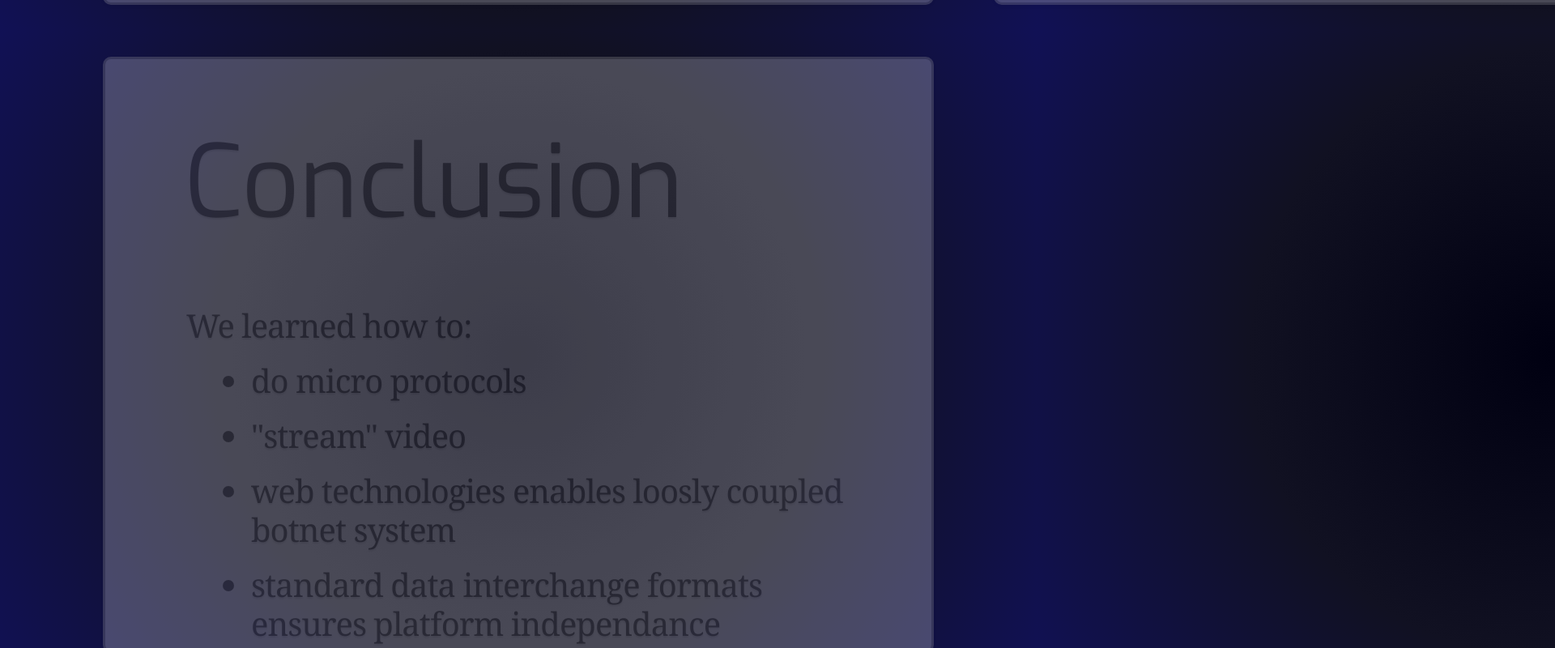
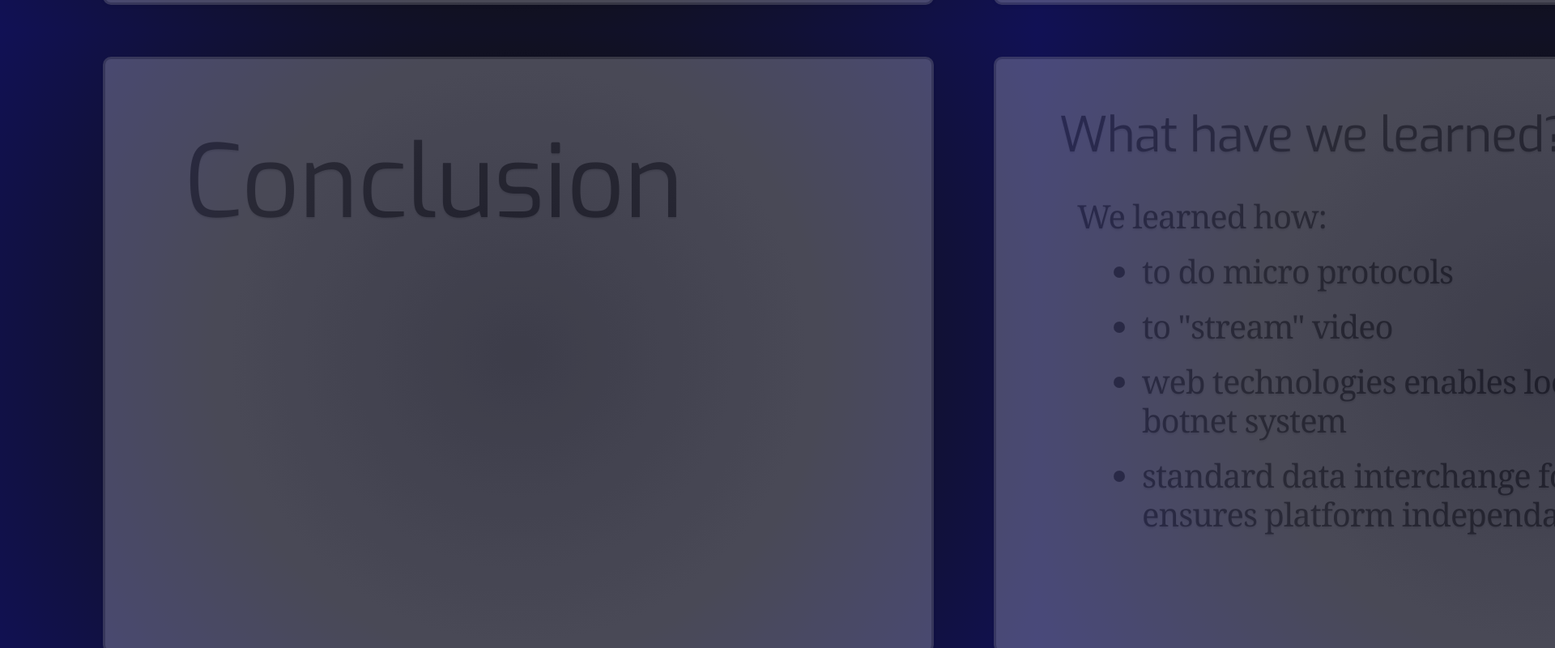
Before and after one commit to ysangkok/androidprak, a plain HTML site: page android-present/present.html in a window 1280 px wide. Shown: the part 3962-4762 px from the top of the page at 81% size, 1920 px wide, since content can reach past the window. Drawn offline with Linux system fonts and the light colour scheme; a web font is replaced by a local one.

Commit message:
conclusion

```diff
--- a/android-present/present.html
+++ b/android-present/present.html
@@ -180,7 +180,8 @@ android.permission.READ_SMS\n\
 [{},"Video decoding performance","<ul><li>Pretty poor, even with the C implementation<li>Not a real bottleneck, network is (≈500 kB/frame)</ul>"],
 [{newline:true},"Controller Interface"],
 [{},"Channels","<dl><dt>UI Websocket (only one)<dd>For real time updates from botnet:<ul><li>Receives new phone metadata<li>Receives SMS'es, location updates, calls/hangups</li></ul></dd><dt>Camera websocket (one per phone)<dd>Receives camera frames</dl>"],
-[{newline:true},"Conclusion","We learned how to:<ul><li>do micro protocols<li>&quot;stream&quot; video<li>web technologies enables loosly coupled botnet system<li>standard data interchange formats ensures platform independance</ul>"],
+[{newline:true},"Conclusion"],
+[{},"What have we learned?","We learned how:<ul><li>to do micro protocols<li>to &quot;stream&quot; video<li>web technologies enables loosly coupled botnet system<li>standard data interchange formats ensures platform independance</ul>"],
 ];
 
 
@@ -207,7 +208,7 @@ android.permission.READ_SMS\n\
 		n+= 1100;
 		if (n > maxn) maxn = n;
 	}
-        document.write('<div id="overview" class="step" data-x="' + (maxn/2) + '" data-y="'+(m/2)+'" data-scale="8"><h1 id="megatitle">Android Botnet Praktikum</h1></div>');
+        document.write('<div id="overview" class="step" data-x="' + (maxn/2) + '" data-y="'+(m/2)+'" data-scale="9"><h1 id="megatitle">Android Botnet Praktikum</h1></div>');
 
 </script>
      </div>
```
